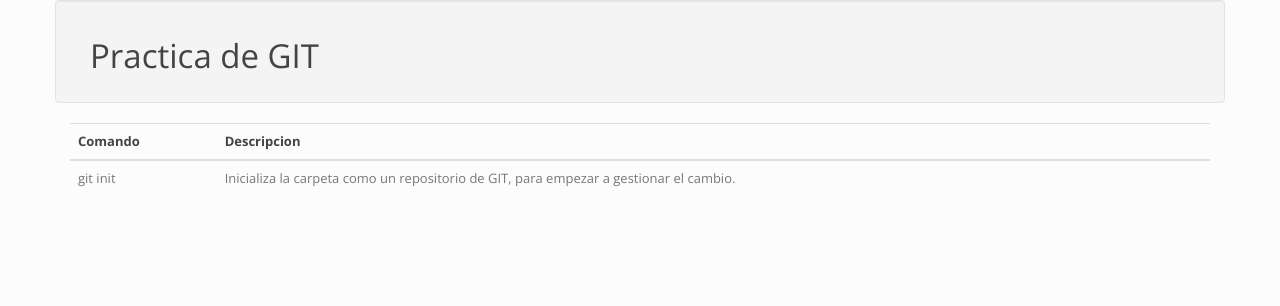
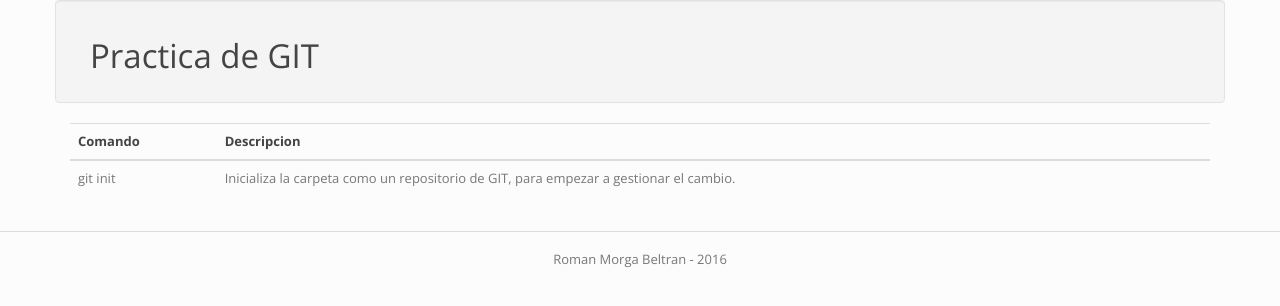
Before and after one commit to morga1/paginaGIT, a plain HTML site: page index.html in a window 1280 px wide. Drawn offline with nearby package versions, Linux system fonts and the light colour scheme.

Commit message:
Se agrego footer

```diff
--- a/index.html
+++ b/index.html
@@ -33,5 +33,9 @@
 		</div>
 	</div>
 </div>
+<footer>
+	<hr>
+	<div class="text-center"> Roman Morga Beltran - 2016 </div>
+</footer>
 </body>
 </html>
```
Also changed, not shown: img/jake.JPG (added).
